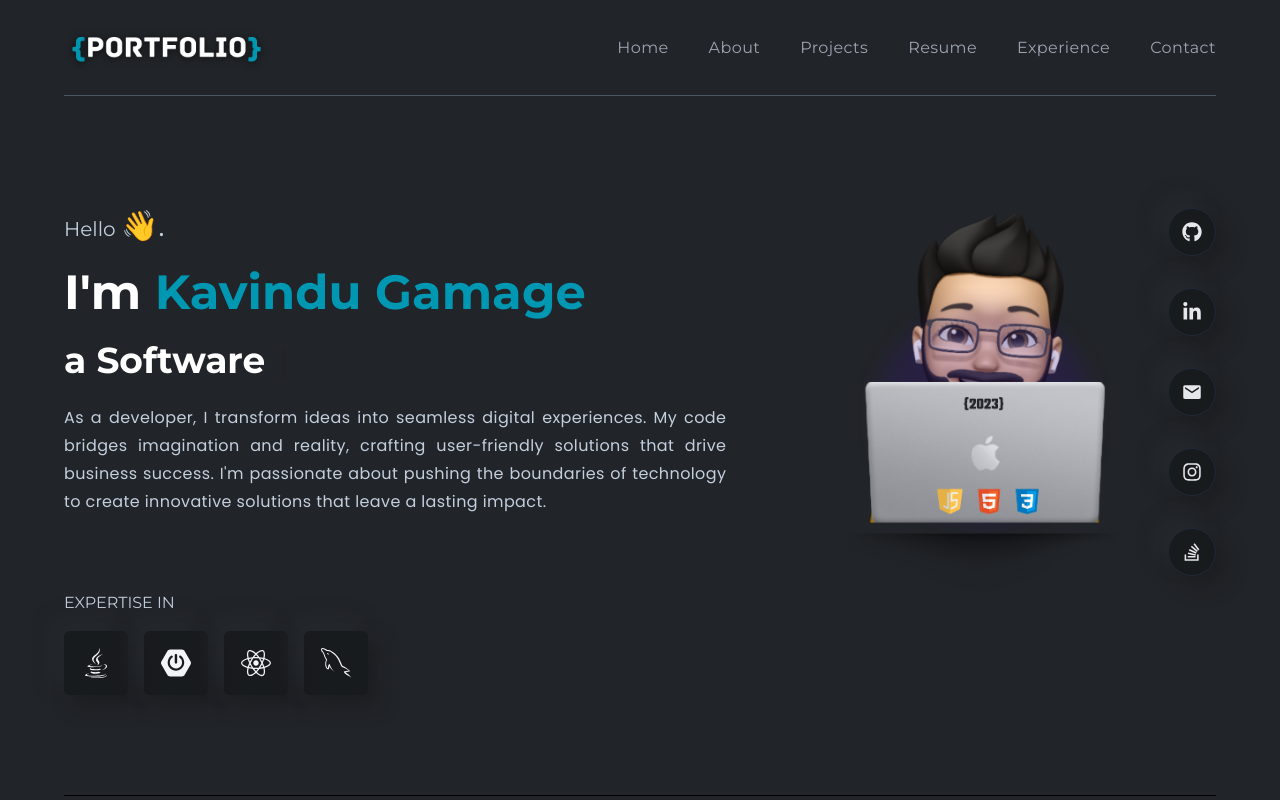
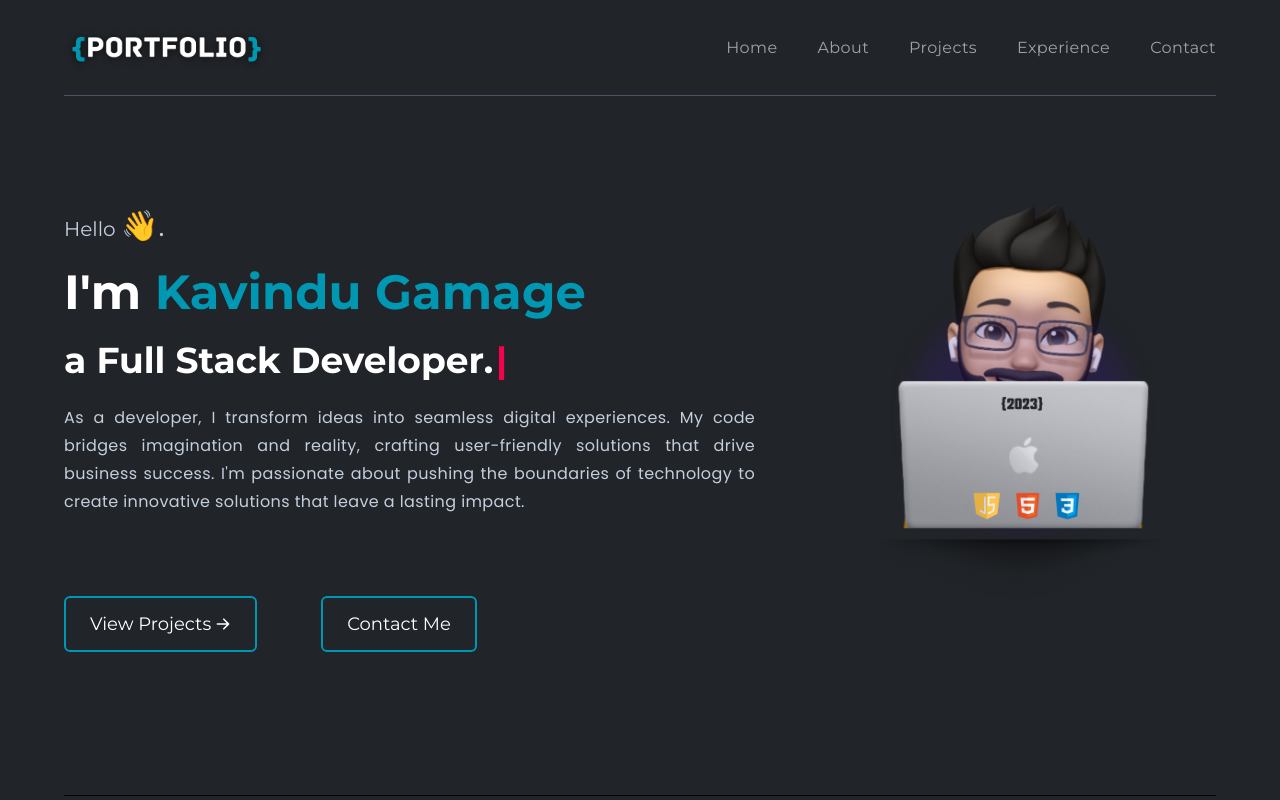
Before and after one commit to kavindu-gamage/kavindu-gamage.github.io, a React (Create React App) app: page / in a window 1280 px wide. Shown: the top 800 px of the page. Built offline with nearby package versions, Linux system fonts and the light colour scheme.

Commit message:
changes to the home page

```diff
--- a/src/components/about/About.js
+++ b/src/components/about/About.js
@@ -15,10 +15,10 @@ const About = () => {
         <h1 className="text-designColor text-5xl font-bold py-5">About <span className='text-white'>Me</span> </h1>
       </div>
 
-      <div className='w-full flex flex-col  lgl:flex-row  justify-center items-center  gap-20 relative'>
+      <div className='w-full flex flex-col  lgl:flex-row  justify-center items-center  gap-5 relative'>
         <div className=' w-full lgl:w-2/5 flex flex-col  lgl:mb-0 mb-10 justify-center items-center lgl:items-left mt-10'>
           <img
-            className="w-[400px] h-[500px] justify-center items-center  z-10"
+            className="w-[400px] h-[500px] justify-center  items-center  z-10"
             src={profilePhoto2}
             alt="bannerImg"
           />
@@ -30,6 +30,8 @@ const About = () => {
             <p className='text-base font-bodyFont leading-7 tracking-wide text-justify '>
               A fast learner and hardworking individual who strives for perfection in every endeavor.
               I thrive on learning new things and love to inspire and collaborate within a team environment to achieve excellence.
+              {/* My code bridges imagination and reality, crafting user-friendly solutions that drive business success.
+              I'm passionate about pushing the boundaries of technology to create innovative solutions that leave a lasting impact. */}
             </p>
           </div>
           <div>
--- a/src/components/contact/Contact.js
+++ b/src/components/contact/Contact.js
@@ -1,5 +1,5 @@
 import React from 'react';
-import { FaFacebookF, FaInstagram, FaLinkedinIn } from "react-icons/fa";
+import { FaFacebookF, FaGithub, FaInstagram, FaLinkedinIn } from "react-icons/fa";
 import { IoMdMail } from "react-icons/io";
 import { profilePhoto } from '../../assests';
 
@@ -10,18 +10,18 @@ const Contact = () => {
             <div className='flex justify-center  items-center'>
                 <h1 className="text-designColor text-5xl font-bold py-5">Contact <span className='text-white'>Me</span> </h1>
             </div>
-            <div className='w-full flex lgl:flex-row flex-col  justify-center items-center relative  gap-20'>
+            <div className='w-full flex lgl:flex-row flex-col  justify-center items-center relative  gap-5'>
                 <div className=' w-full lgl:w-2/5 flex flex-col gap-20 lgl:mb-0 mb-10 justify-center items-center  lgl:items-left'>
                     <img
-                        className="w-[400px] h-auto  z-10 justify-center items-center"
+                        className="w-[400px] h-[500px]  z-10 justify-center items-center"
                         src={profilePhoto}
                         alt="bannerImg"
                     />
-                    <div className="absolute  w-[400px] h-[500px]  bg-gradient-to-r from-[#1e2024] to-[#202327] shadow-shadowOne flex justify-center items-center"></div>
+                    <div className=" w-[400px] h-[500px] absolute  bg-gradient-to-r from-[#1e2024] to-[#202327] shadow-shadowOne flex justify-center items-center"></div>
 
                 </div>
-                <div className='w-full lgl:w-1/2  flex flex-col lgl:items-left items-center justify-center'>
-                    <div className="flex flex-col gap-4">
+                <div className='w-full lgl:w-1/2  flex flex-col '>
+                    <div className="flex flex-col gap-4 leading-10">
                         <h2 className=" font-bold text-2xl font-titleFont ">You can reach out to me through the contact options listed below. I will try to get back to you as fast as I can.</h2>
                         <p className="text-base text-gray-400 flex gap-2">
                             Phone: <span className="text-lightText">+94 76 335 6566</span>
@@ -38,6 +38,11 @@ const Contact = () => {
                                     <FaLinkedinIn />
                                 </span>
                             </a>
+                            <a href='https://github.com/kavindu-gamage' target="_blank" rel='noopener noreferrer'>
+            <span className="contactIcon">
+              <FaGithub />
+            </span>
+          </a>
                             <a href='mailto:kavindu.gamage22@gmail.com' target="_blank" rel='noopener noreferrer'>
                                 <span className="contactIcon">
                                     <IoMdMail />
--- a/src/components/experience/ExCard.js
+++ b/src/components/experience/ExCard.js
@@ -9,10 +9,10 @@ const ExCard = ({ title, subTitle, des, src }) => {
                 </span>
             </div>
             <div className="w-full  bg-black bg-opacity-20 hover:bg-opacity-30 duration-300  rounded-lg p-4 lgl:px-10 flex flex-col justify-center gap-6 lgl:gap-10 shadow-shadowOne">
-                <div className="flex  lgl:flex-row justify-between gap-4 lgl:gap-0 lgl:items-center">
+                <div className="flex  justify-between gap-4  lgl:items-center">
                     <div className='w-1/8 flex items-center justify-left' >
                         <img
-                            className=" w-44 h-100 object-cover group-hover:scale-110 duration-300 cursor-pointer rounded-lg"
+                            className=" w-44 h-100 object-cover group-hover:scale-110 duration-300 cursor-pointer "
                             src={src}
                             alt="src"
                         />
--- a/src/components/experience/Experience.js
+++ b/src/components/experience/Experience.js
@@ -8,7 +8,7 @@ const Experience = () => {
             <div className='flex justify-center  items-center'>
                 <h1 className="text-designColor text-5xl font-bold py-5">Experience <span className='text-white'>&</span> Volunteering </h1>
             </div>
-            <div className='w-full flex flex-col xl:flex-row  justify-start '>
+            <div className='w-full flex flex-col xl:flex-row gap-10  justify-start '>
                 <div className='w-full xl:w-1/2'>
                     <Left />
                 </div>
--- a/src/components/home/Home.js
+++ b/src/components/home/Home.js
@@ -1,17 +1,13 @@
 import React from 'react';
-import { FaGithub, FaInstagram, FaJava, FaLinkedinIn, FaReact, FaStackOverflow } from "react-icons/fa";
-import { GrMysql } from "react-icons/gr";
-import { IoMdMail } from "react-icons/io";
-import { SiSpringboot } from "react-icons/si";
 import Fade from 'react-reveal/Fade';
 import { Cursor, useTypewriter } from 'react-simple-typewriter';
 import { homeCover } from '../../assests/index';
 const Home = () => {
   const [text] = useTypewriter({
-    words: ["Software Developer.", "Full Stack Developer."],
+    words: ["Full Stack Developer."],
     loop: true,
-    typeSpeed: 30,
-    deleteSpeed: 20,
+    typeSpeed: 20,
+    deleteSpeed: 15,
     delaySpeed: 2000,
   });
 
@@ -39,9 +35,19 @@ const Home = () => {
             </p>
           </div>
         </Fade>
+        <Fade top cascade duration={700} delay={400}>
+        <div className='flex gap-16 mb-10 xl:mb-0'  >
 
-          <div  >
-          <Fade top cascade duration={700} delay={400}>
+            <a href="#projects" class="inline-flex items-center justify-center w-full px-6 py-3 mb-2 text-lg text-white border-2 border-designColor rounded-md hover:bg-designColor sm:w-auto sm:mb-0" data-primary="green-400" data-rounded="rounded-2xl" data-primary-reset="{}">
+              View Projects
+              <svg class="w-4 h-4 ml-1" xmlns="http://www.w3.org/2000/svg" viewBox="0 0 20 20" fill="currentColor"><path fill-rule="evenodd" d="M10.293 3.293a1 1 0 011.414 0l6 6a1 1 0 010 1.414l-6 6a1 1 0 01-1.414-1.414L14.586 11H3a1 1 0 110-2h11.586l-4.293-4.293a1 1 0 010-1.414z" clip-rule="evenodd"></path></svg>
+            </a>
+            <a href="#contact" class="inline-flex items-center justify-center w-full px-6 py-3 mb-2 text-lg text-white border-2 border-designColor rounded-md hover:bg-designColor sm:w-auto sm:mb-0" data-primary="green-400" data-rounded="rounded-2xl" data-primary-reset="{}">
+              Contact Me
+            </a>
+
+
+          {/* <Fade top cascade duration={700} delay={400}>
             <div className="flex flex-col gap-0 justify-between" >
               <h2 className="text-base uppercase font-titleFont mt-[-5px] mb-4">Expertise In</h2>
               <div className="flex  gap-4">
@@ -59,8 +65,9 @@ const Home = () => {
                 </span>
               </div>
             </div>
-            </Fade>
-          </div>
+            </Fade> */}
+        </div>
+        </Fade>
 
       </div>
       <div className="w-full lgl:w-2/5 flex flex-col lgl:flex-row justify-center items-center ">
@@ -74,7 +81,7 @@ const Home = () => {
 
         {/* <div className="absolute bottom-70 w-[350px] h-[300px] lgl:w-[500px] lgl:h-[500px] bg-gradient-to-r from-[#1e2024] to-[#202327] shadow-shadowOne flex justify-center items-center"></div> */}
       </div>
-      <div className="flex flex-row lgl:flex-col justify-between lgl:justify-normal mb-10 lgl:gap-8 lgl:mt-15">
+      {/* <div className="flex flex-row lgl:flex-col justify-between lgl:justify-normal mb-10 lgl:gap-8 lgl:mt-15">
         <Fade top cascade duration={1600} delay={350}>
           <a href='https://github.com/kavindu-gamage' target="_blank" rel='noopener noreferrer'>
             <span className="bannerIconSocial">
@@ -107,7 +114,7 @@ const Home = () => {
 
 
 
-      </div>
+      </div> */}
 
     </section>
   )
--- a/src/constants/index.js
+++ b/src/constants/index.js
@@ -14,11 +14,11 @@ export const navLinksdata = [
         title: "Projects",
         link: "projects",
     },
-    {
-        _id: 1004,
-        title: "Resume",
-        link: "resume",
-    },
+    // {
+    //     _id: 1004,
+    //     title: "Resume",
+    //     link: "resume",
+    // },
     {
         _id: 1005,
         title: "Experience",
```
